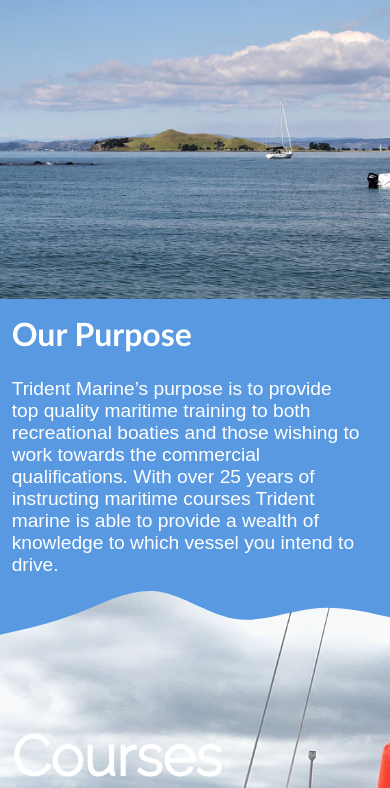
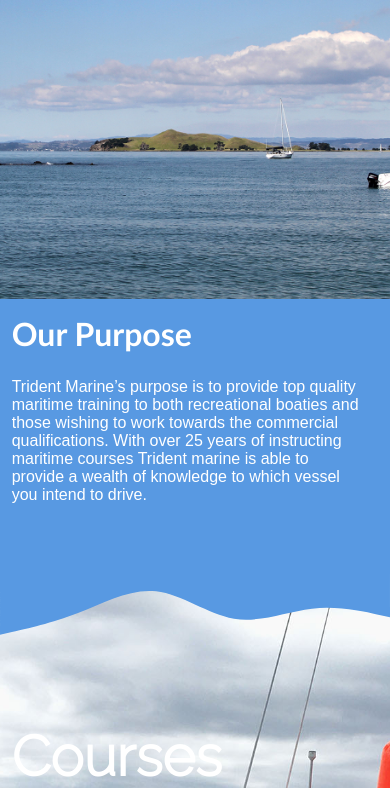
Before and after one commit to DicedBread/TridentMarine, a PHP site: page / in a window 390 px wide. Shown: the part 51-839 px from the top of the page. Run offline with PHP 8.4, Linux system fonts and the light colour scheme; some libraries are stand-ins or nearby versions.

Commit message:
text fix start loop

```diff
--- a/script/courses_nav.js
+++ b/script/courses_nav.js
@@ -24,3 +24,9 @@ function test(){
     $('#heroImage2').toggleClass("heroimage_display_none heroimage_display");
     console.log("bruh");
 };
+
+$(document).ready(function(){
+
+
+
+  });
--- a/style/style.css
+++ b/style/style.css
@@ -364,6 +364,12 @@ input:focus {
     }
 }
 
+@media screen and (max-width: 425px) {
+    .info_text p{
+        font-size: 1rem;
+    }
+}
+
 /* courses and about us title card */
 .title_card{
     background-color: var(--dark-blue);
```
